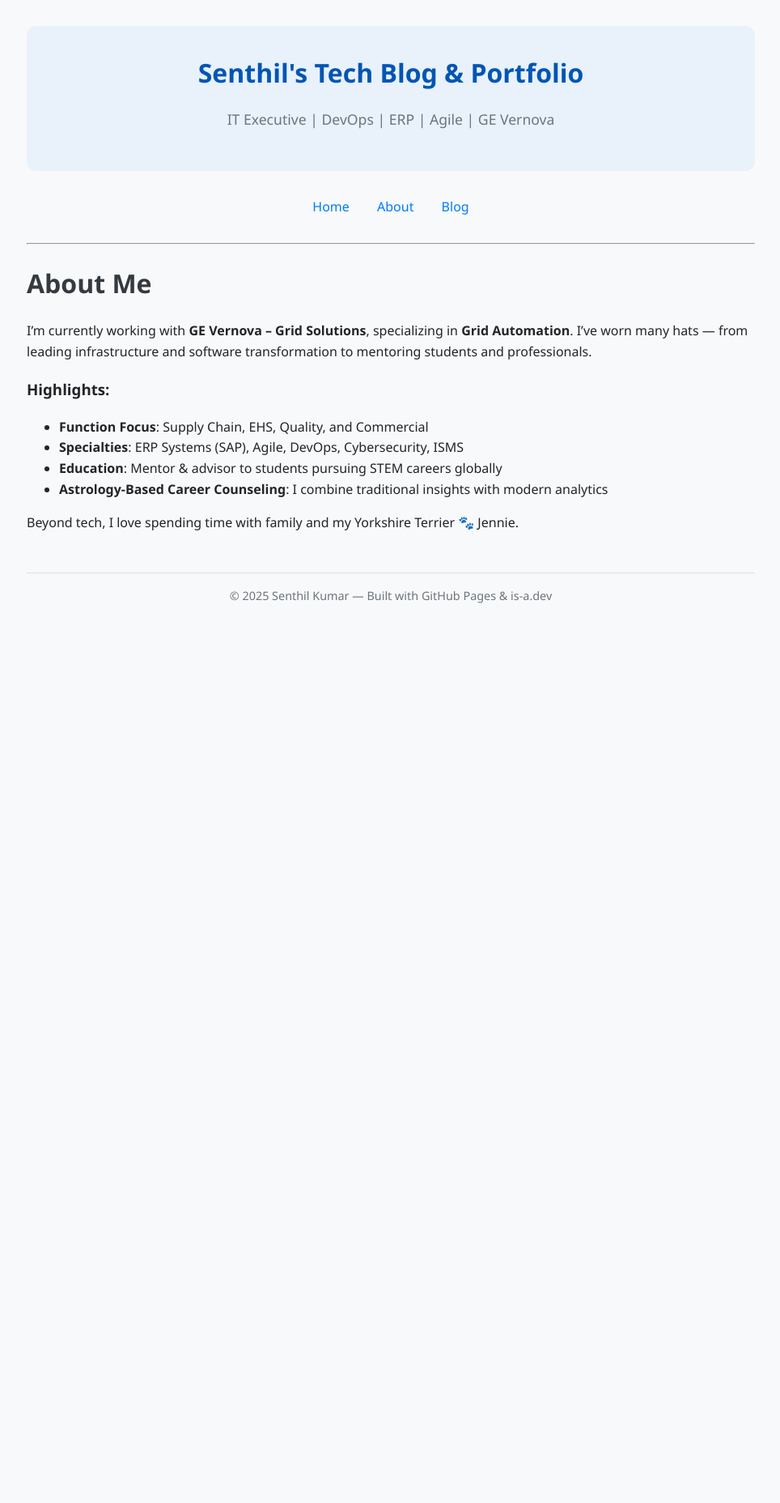
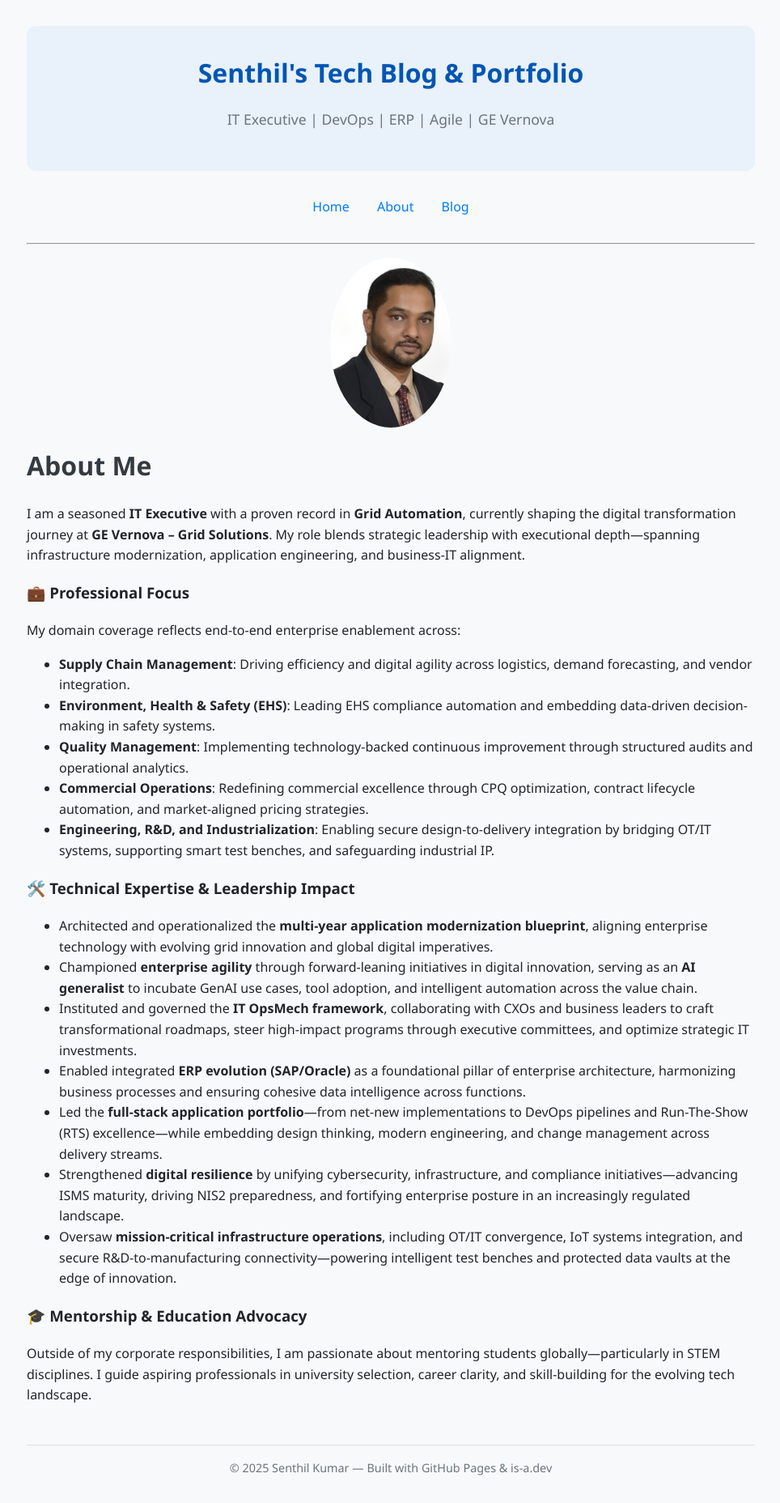
Before and after one commit to gptechland/senthil-portfolio, a Jekyll site: the page built from about.md, in a window 1280 px wide. Shown: the whole page at 81% size, without its empty margins (157-1121 px from the left). Built offline with Jekyll 4.4.1, drawn with Linux system fonts in a browser that asks for light colours; before the commit the page ends 900 px from its top, so only the background shows below that.

Commit message:
Update about.md

```diff
--- a/about.md
+++ b/about.md
@@ -3,14 +3,32 @@ layout: default
 title: About
 ---
 
+<img src="/assets/img/senthil.jpg" alt="Senthil Kumar" class="profile" />
+
 # About Me
 
-I'm currently working with **GE Vernova – Grid Solutions**, specializing in **Grid Automation**. I’ve worn many hats — from leading infrastructure and software transformation to mentoring students and professionals.
+I am a seasoned **IT Executive** with a proven record in **Grid Automation**, currently shaping the digital transformation journey at **GE Vernova – Grid Solutions**. My role blends strategic leadership with executional depth—spanning infrastructure modernization, application engineering, and business-IT alignment.
 
-### Highlights:
-- **Function Focus**: Supply Chain, EHS, Quality, and Commercial
-- **Specialties**: ERP Systems (SAP), Agile, DevOps, Cybersecurity, ISMS
-- **Education**: Mentor & advisor to students pursuing STEM careers globally
-- **Astrology-Based Career Counseling**: I combine traditional insights with modern analytics
+### 💼 Professional Focus
 
-Beyond tech, I love spending time with family and my Yorkshire Terrier 🐾 Jennie.
+My domain coverage reflects end-to-end enterprise enablement across:
+
+- **Supply Chain Management**: Driving efficiency and digital agility across logistics, demand forecasting, and vendor integration.
+- **Environment, Health & Safety (EHS)**: Leading EHS compliance automation and embedding data-driven decision-making in safety systems.
+- **Quality Management**: Implementing technology-backed continuous improvement through structured audits and operational analytics.
+- **Commercial Operations**: Redefining commercial excellence through CPQ optimization, contract lifecycle automation, and market-aligned pricing strategies.
+- **Engineering, R&D, and Industrialization**: Enabling secure design-to-delivery integration by bridging OT/IT systems, supporting smart test benches, and safeguarding industrial IP.
+
+### 🛠️ Technical Expertise & Leadership Impact
+
+- Architected and operationalized the **multi-year application modernization blueprint**, aligning enterprise technology with evolving grid innovation and global digital imperatives.
+- Championed **enterprise agility** through forward-leaning initiatives in digital innovation, serving as an **AI generalist** to incubate GenAI use cases, tool adoption, and intelligent automation across the value chain.
+- Instituted and governed the **IT OpsMech framework**, collaborating with CXOs and business leaders to craft transformational roadmaps, steer high-impact programs through executive committees, and optimize strategic IT investments.
+- Enabled integrated **ERP evolution (SAP/Oracle)** as a foundational pillar of enterprise architecture, harmonizing business processes and ensuring cohesive data intelligence across functions.
+- Led the **full-stack application portfolio**—from net-new implementations to DevOps pipelines and Run-The-Show (RTS) excellence—while embedding design thinking, modern engineering, and change management across delivery streams.
+- Strengthened **digital resilience** by unifying cybersecurity, infrastructure, and compliance initiatives—advancing ISMS maturity, driving NIS2 preparedness, and fortifying enterprise posture in an increasingly regulated landscape.
+- Oversaw **mission-critical infrastructure operations**, including OT/IT convergence, IoT systems integration, and secure R&D-to-manufacturing connectivity—powering intelligent test benches and protected data vaults at the edge of innovation.
+
+### 🎓 Mentorship & Education Advocacy
+
+Outside of my corporate responsibilities, I am passionate about mentoring students globally—particularly in STEM disciplines. I guide aspiring professionals in university selection, career clarity, and skill-building for the evolving tech landscape.
```
